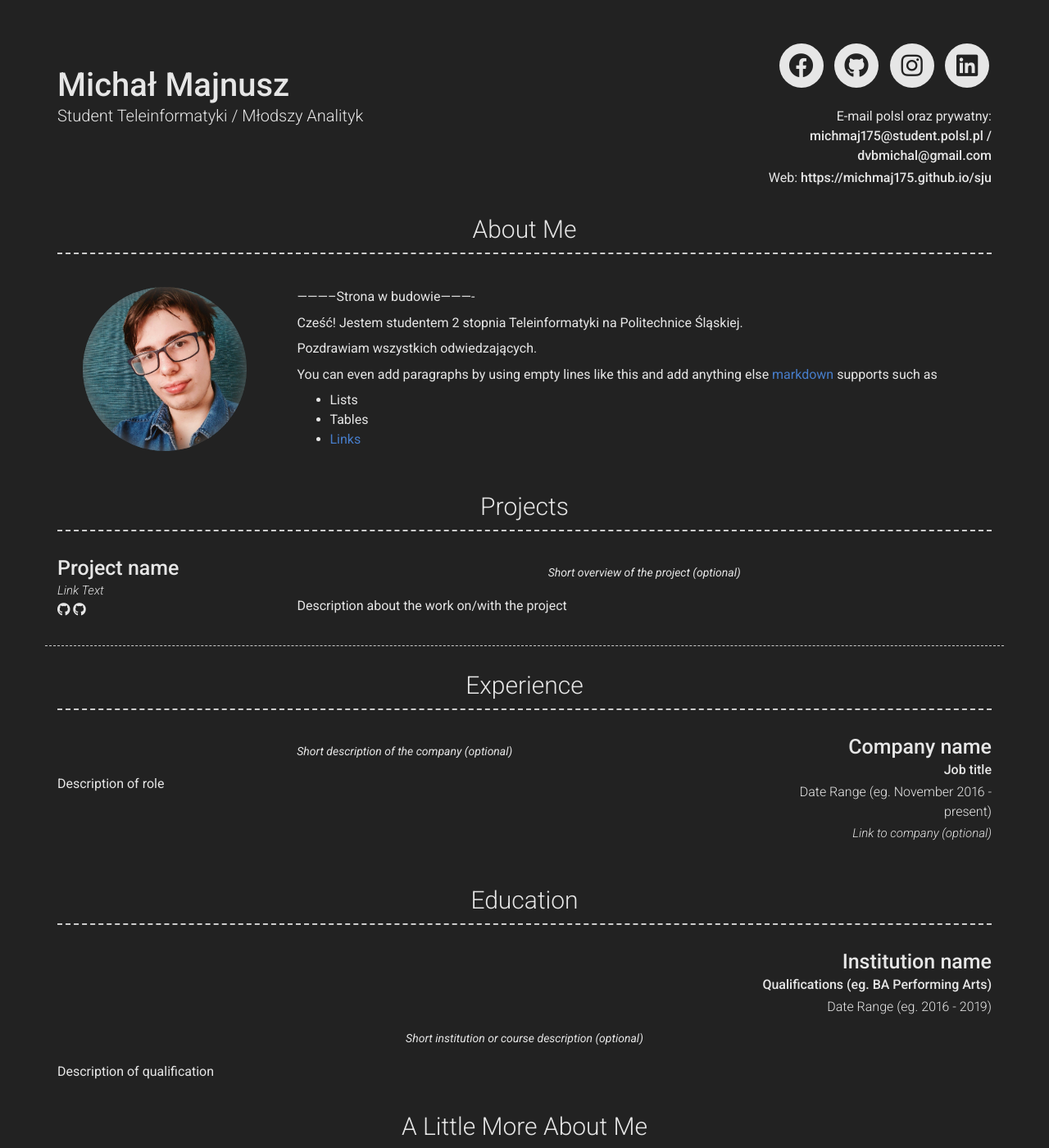
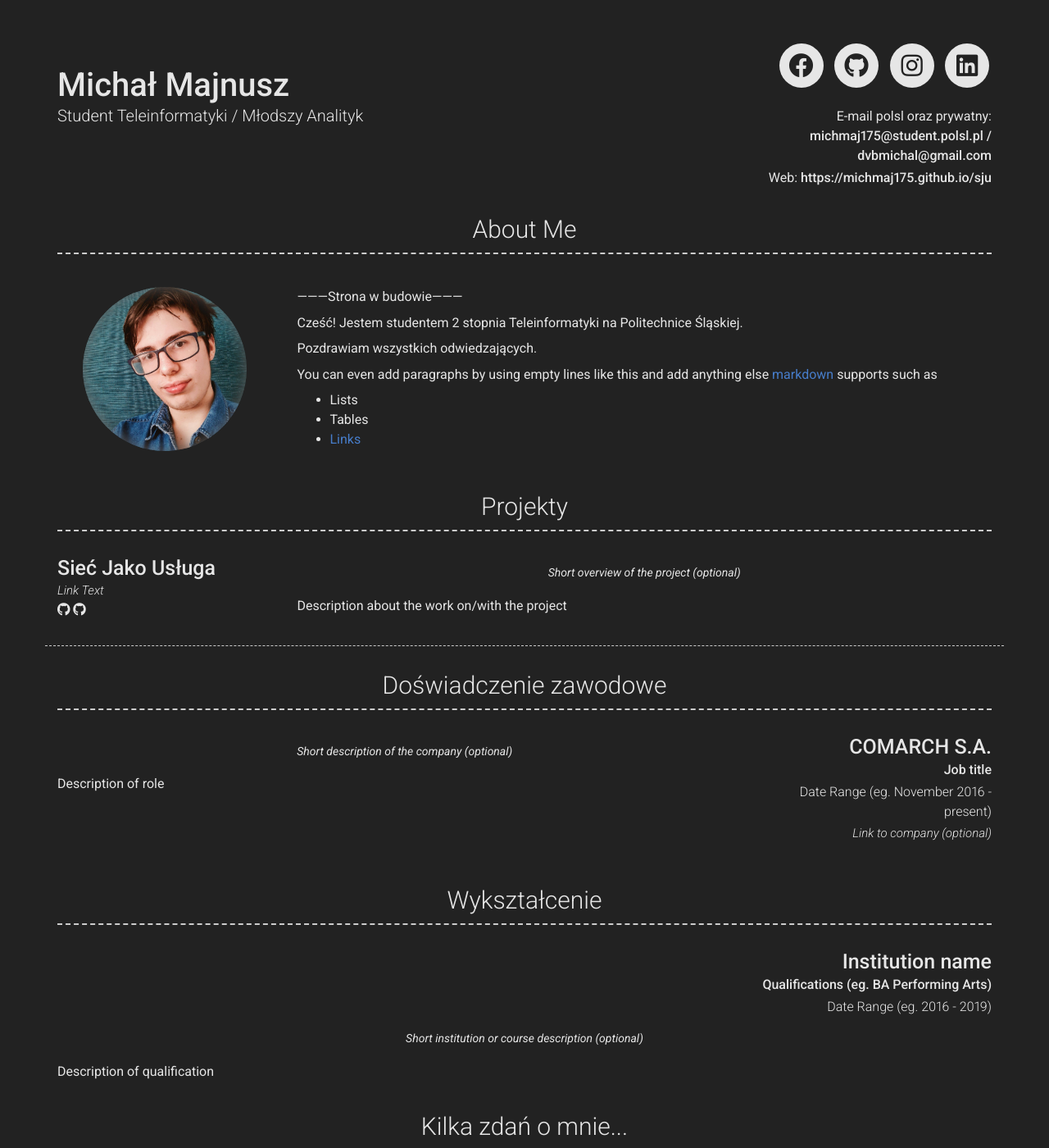
Before and after one commit to mi-maj/sju, a Jekyll site: the page built from index.md, in a window 1280 px wide and 1400 px high. Shown: the whole window at 82% size. Built offline with Jekyll 4.4.1, drawn with Linux system fonts in a browser that asks for light colours; nearby versions of some CDN libraries.

Commit message:
zmiana via vscodedev

```diff
--- a/_config.yml
+++ b/_config.yml
@@ -52,7 +52,7 @@ linkedin_username: michał-majnusz-733516197
 # about_title: About Me (Use this to override about section title)
 about_profile_image: images/profile.jpg
 about_content: | # this will include new lines to allow paragraphs
-  -----------Strona w budowie----------
+  ---------Strona w budowie---------
 
   Cześć! Jestem studentem 2 stopnia Teleinformatyki na Politechnice Śląskiej.
 
@@ -64,13 +64,13 @@ about_content: | # this will include new lines to allow paragraphs
     - <a href="https://www.polsl.pl">Links</a>
 
 content:
-  - title: Projects # Title for the section
+  - title: Projekty # Title for the section
     layout: list # Type of content section (list/text)
     content:
       - layout: left
         border: weak  # Value of `weak` will display a weak border below this item. # Any
                       # other value (or no value) means no border will be displayed
-        title: Project name
+        title: Sieć Jako Usługa
         link: Link to project (eg. sproogen.github.io/modern-resume-theme)(optional)
         link_text: Link Text
         additional_links:
@@ -84,11 +84,11 @@ content:
           Short overview of the project (optional)
         description: | # this will include new lines to allow paragraphs
           Description about the work on/with the project
-  - title: Experience
+  - title: Doświadczenie zawodowe
     layout: list
     content:
       - layout: right
-        title: Company name
+        title: COMARCH S.A.
         sub_title: Job title
         caption: Date Range (eg. November 2016 - present)
         link: Link to company (optional)
@@ -96,7 +96,7 @@ content:
           Short description of the company (optional)
         description: | # this will include new lines to allow paragraphs
           Description of role
-  - title: Education
+  - title: Wykształcenie
     layout: list
     content:
       - layout: top-right
@@ -107,7 +107,7 @@ content:
           Short institution or course description (optional)
         description: | # this will include new lines to allow paragraphs
           Description of qualification
-  - title: A Little More About Me
+  - title: Kilka zdań o mnie...
     layout: text
     content: | # this will include new lines to allow paragraphs
       This is where you can write a little more about yourself. You could title this section **Interests** and include some of your other interests.
```
